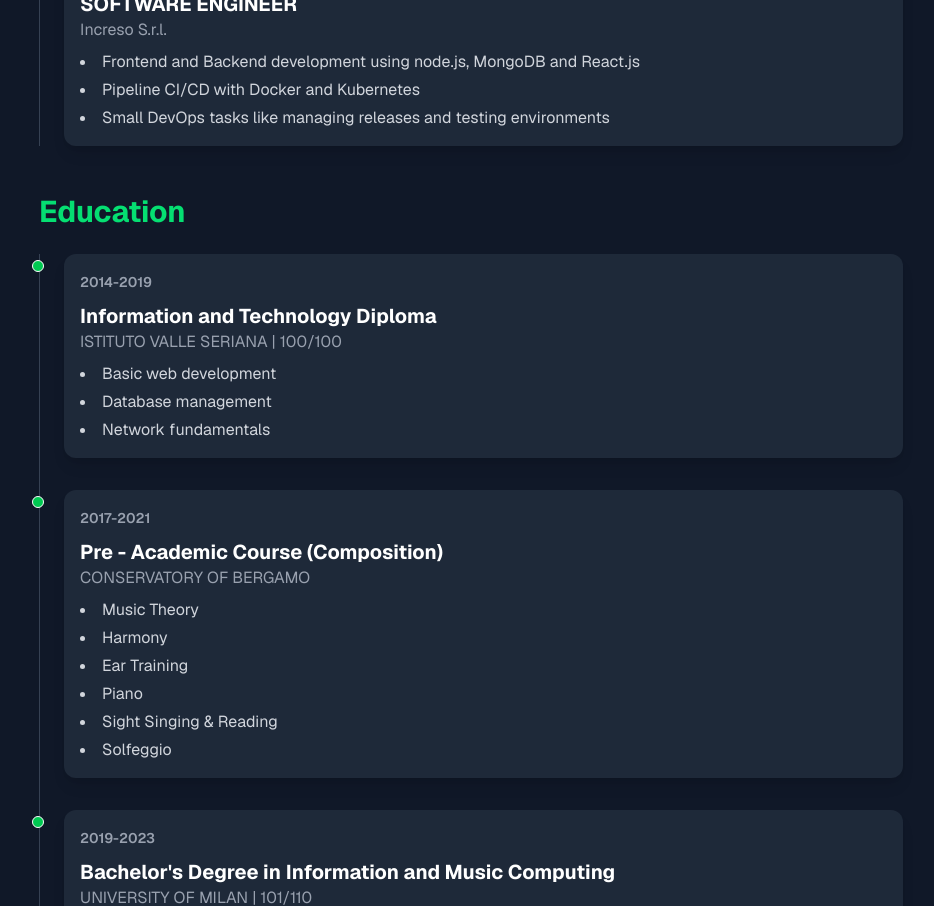
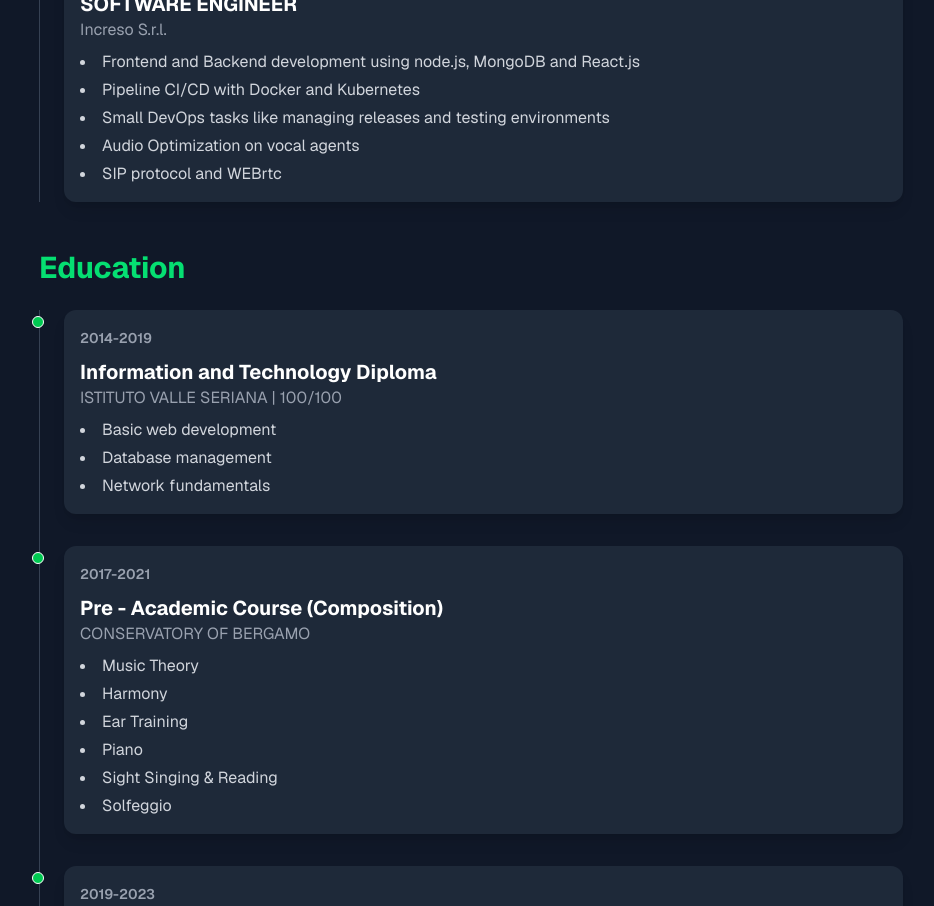
Before and after one commit to NicolaBigoni/nicolabigoniCV, a Next.js app: page / in a window 1280 px wide. Shown: the part 1340-2246 px from the top of the page, without its empty margins (169-1103 px from the left). Built offline with nearby package versions, Linux system fonts and the light colour scheme.

Commit message:
Update personal and work experience descriptions

```diff
--- a/src/app/page.tsx
+++ b/src/app/page.tsx
@@ -78,7 +78,7 @@ export default function Home() {
     name: "NICOLA BIGONI",
     title: "Music-Oriented Software Engineer",
     aboutMe: "I'm a highly capable and versatile professional with dual Italian and Brazilian citizenship. My strong music background as Music Director, artist and producer well complements my academic percourse in Informatics, defining a strong figure in the area of musical informatics, DSP and audio engineering.",
-    expandedAboutMe: "I'm a passionate developer. I love swithing between languages, from C++ to Python to Javascript and Typescript and Go.",
+    expandedAboutMe: "I'm a passionate developer. My dream position would be one where i can blend my passions for music and coding. I'm very flexible on languages and types of work",
     contact: {
       phone: "+(39) 389 871 7057",
       email: "nicola2000bigoni@gmail.com",
@@ -147,7 +147,9 @@ export default function Home() {
         details: [
           "Frontend and Backend development using node.js, MongoDB and React.js",
           "Pipeline CI/CD with Docker and Kubernetes",
-          "Small DevOps tasks like managing releases and testing environments"
+          "Small DevOps tasks like managing releases and testing environments",
+          "Audio Optimization on vocal agents",
+          "SIP protocol and WEBrtc"
         ],
       },
     ],
```
